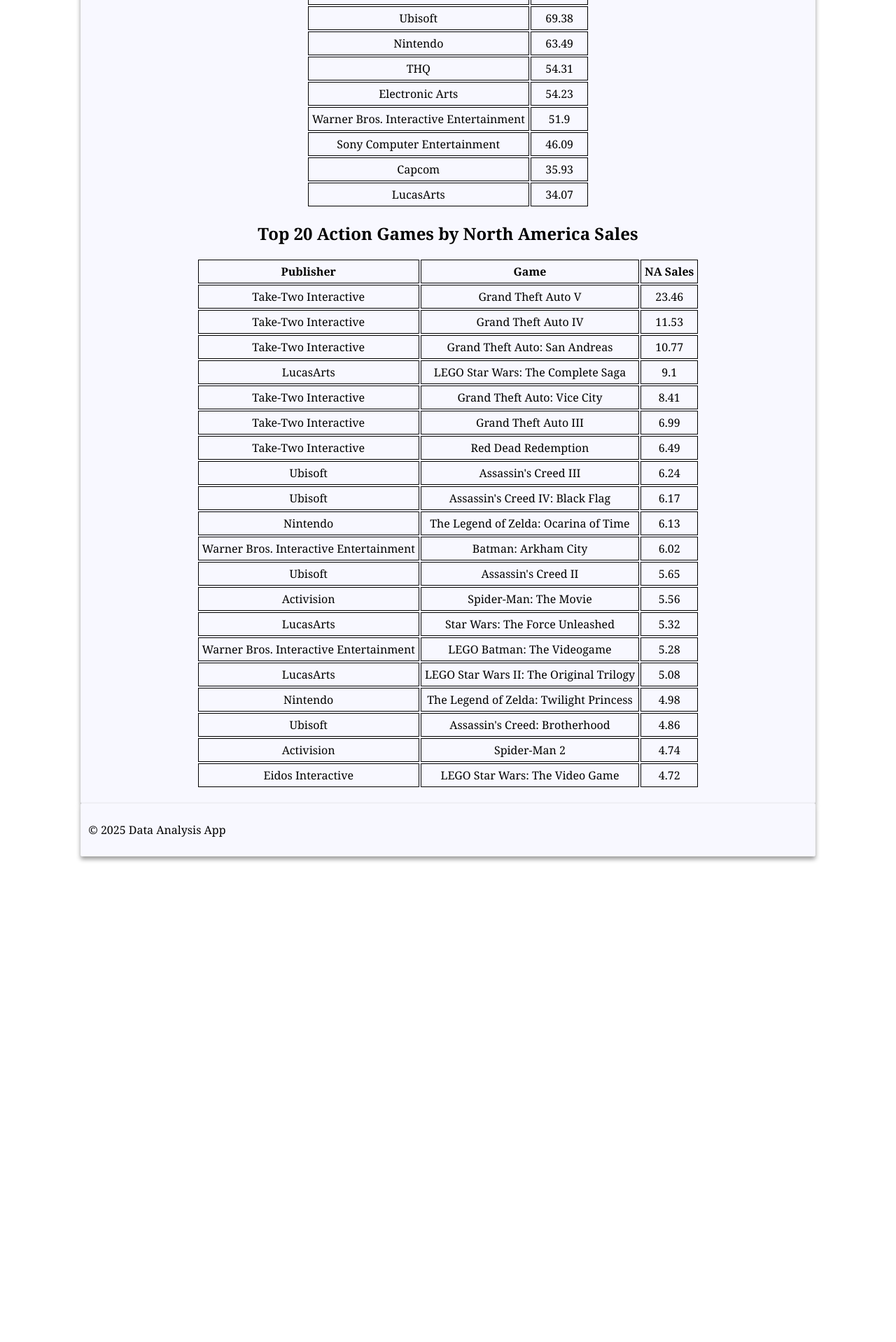
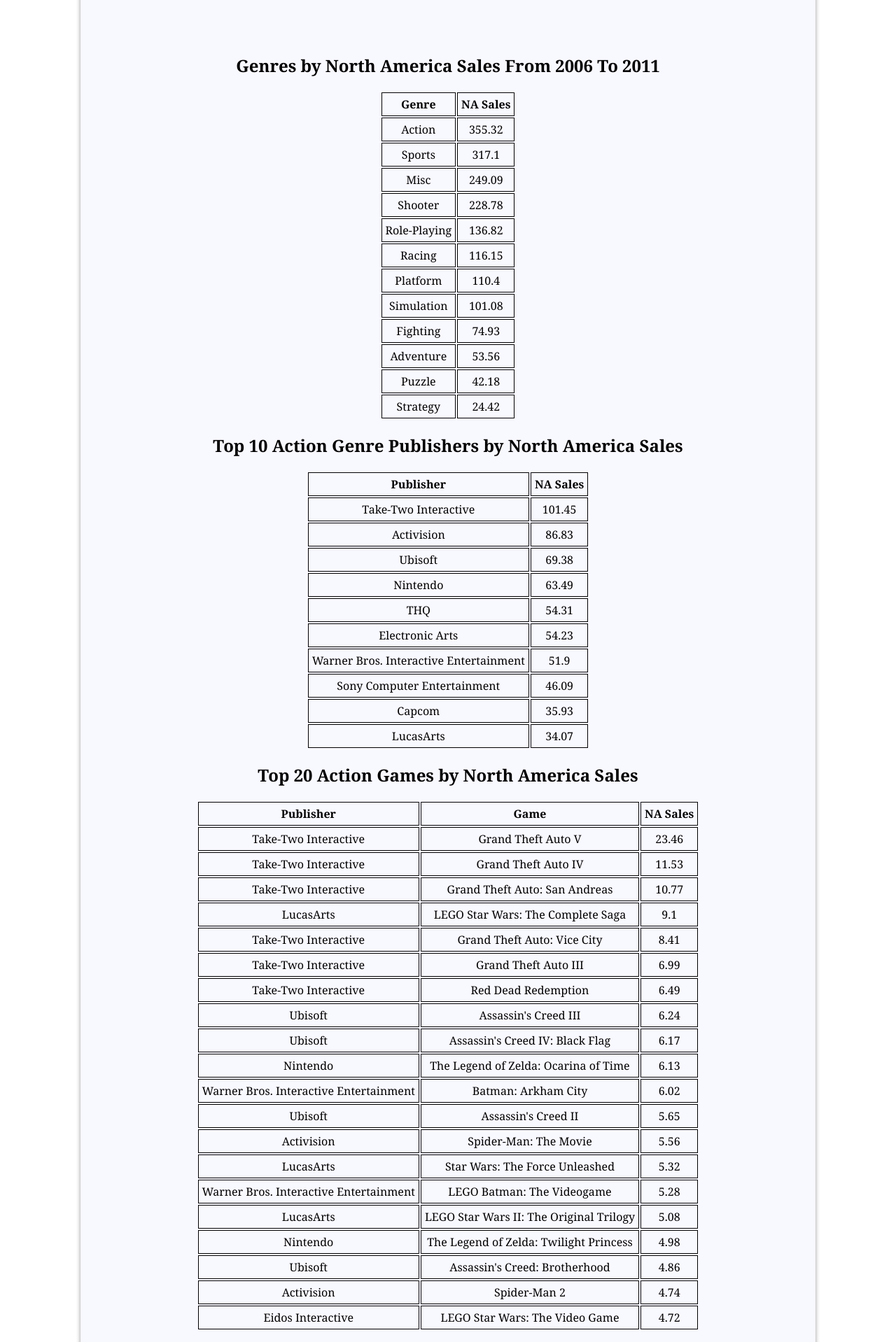
Before and after one commit to kvalge/vg-sales-analysis, a Flask app: page /sales in a window 1280 px wide. Shown: the part 3188-5106 px from the top of the page at 70% size. Before the commit the page ends 4420 px from the top, so only its background shows below. Run offline with Flask 3, Linux system fonts and the light colour scheme; some libraries are stand-ins or nearby versions.

Commit message:
Added charts and tables.

```diff
--- a/analysis/sales.py
+++ b/analysis/sales.py
@@ -31,13 +31,13 @@
     return top_sales.reset_index().to_dict(orient='records')
 
 
-def get_na_sales_by_genre_over_time():
+def na_sales_by_genre_over_time():
     grouped = data.groupby(['Year', 'Genre'])['NA Sales'].sum().unstack().fillna(0)
     grouped = grouped.round(2)
     return grouped
 
 
-def top_publishers_action_na_sales():
+def na_sales_by_top_publishers_action_games():
     filtered_data = data[data['Genre'] == 'Action']
     sales = (
         filtered_data.groupby('Publisher')['NA Sales']
@@ -52,7 +52,7 @@
     return sales_data.to_dict(orient='records')
 
 
-def top_20_action_games_na_sales():
+def na_sales_by_top_20_action_games():
     filtered_data = data[data['Genre'] == 'Action']
 
     top_20 = (
@@ -65,3 +65,15 @@
     )
 
     return top_20.to_dict(orient='records')
+
+
+def na_sales_by_genre_2006_2011():
+    df = data[(data['Year'] >= 2006) & (data['Year'] <= 2011)]
+    by_genre_from_2006_to_2011 = (
+        df
+        .groupby(['Genre'], as_index=False)['NA Sales']
+        .sum()
+        .sort_values(by='NA Sales', ascending=False)
+        .round(2)
+    )
+    return by_genre_from_2006_to_2011.to_dict(orient='records')
--- a/app.py
+++ b/app.py
@@ -1,6 +1,6 @@
 from flask import Flask, render_template
 
-from analysis.sales import (sales_by_year, top_publishers_action_na_sales, top_20_action_games_na_sales)
+from analysis.sales import *
 from analysis.eda import (get_shape, get_info, get_head, get_describe, get_unique_counts)
 from analysis.chart_generation import *
 
@@ -42,9 +42,10 @@
 @app.route('/sales')
 def sales():
     sales_data, total_row = sales_by_year()
-    publishers_data = top_publishers_action_na_sales()
-    action_publisher_data = top_20_action_games_na_sales()
-    top_20_action_games = top_20_action_games_na_sales()
+    publishers_data = na_sales_by_top_publishers_action_games()
+    action_publisher_data = na_sales_by_top_20_action_games()
+    top_20_action_games = na_sales_by_top_20_action_games()
+    na_action_from_2006_to_2011 = na_sales_by_genre_2006_2011()
 
     get_sales_by_year_linechart()
     get_sales_by_publisher_barchart()
@@ -56,7 +57,8 @@
                            total_row=total_row,
                            publishers_data=publishers_data,
                            action_publisher_data=action_publisher_data,
-                           top_20_action_games=top_20_action_games)
+                           top_20_action_games=top_20_action_games,
+                           na_action_from_2006_to_2011=na_action_from_2006_to_2011)
 
 @app.route('/analysis')
 def analysis():
--- a/static/style.css
+++ b/static/style.css
@@ -87,7 +87,7 @@
     color: navy;
 }
 
-h2 {
+h1, h2 {
     text-align: center;
 }
 
--- a/templates/eda.html
+++ b/templates/eda.html
@@ -4,7 +4,7 @@
 
 {% block content %}
     <div class="container">
-        <h2>Exploratory Data Analysis</h2>
+        <h1>Exploratory Data Analysis</h1>
         <a class="link" href="{{ url_for('info') }}">Info</a>
         <div>
             <p>No of rows: {{ shape_data.rows }}</p>
--- a/templates/info.html
+++ b/templates/info.html
@@ -5,7 +5,7 @@
 {% block content %}
     <div class="container">
         <div>
-            <h2>Data info</h2>
+            <h1>Data info</h1>
             <pre>
             {% for line in info_data %}
                 {{ line }}
--- a/templates/sales.html
+++ b/templates/sales.html
@@ -4,6 +4,7 @@
 
 {% block content %}
     <div class="container">
+        <h1>Sales Info</h1>
         <h2>Sales by Year</h2>
         <div class="image-center-wrapper">
             <table>
@@ -42,10 +43,29 @@
             </table>
             <br>
             <img src="{{ url_for('static', filename='charts/sales_by_year.png') }}" alt="Sales by Year">
+            <h2>Sales by Publisher</h2>
             <img src="{{ url_for('static', filename='charts/sales_by_publisher.png') }}" alt="Sales by Publisher">
+            <h2>Sales by Genre</h2>
             <img src="{{ url_for('static', filename='charts/sales_by_genre.png') }}" alt="Sales by Genre">
             <img src="{{ url_for('static', filename='charts/na_sales_by_genre_top7.png') }}" alt="Sales by Genre">
         </div>
+        <h2>Genres by North America Sales From 2006 To 2011</h2>
+        <table>
+            <thead>
+                <tr>
+                    <th>Genre</th>
+                    <th>NA Sales</th>
+                </tr>
+            </thead>
+            <tbody>
+                {% for row in na_action_from_2006_to_2011 %}
+                    <tr>
+                        <td>{{ row['Genre'] }}</td>
+                        <td>{{ row['NA Sales'] }}</td>
+                    </tr>
+                {% endfor %}
+            </tbody>
+        </table>
         <h2>Top 10 Action Genre Publishers by North America Sales</h2>
         <table>
             <thead>
@@ -82,5 +102,6 @@
                 {% endfor %}
             </tbody>
         </table>
+
     </div>
 {% endblock %}
```
Also changed, not shown: templates/charts.html (+5 -9 lines), static/charts/genres_histogram.png (deleted), static/charts/na_sales_by_genre.png (deleted), static/charts/na_sales_by_genre_top8.png (deleted).
